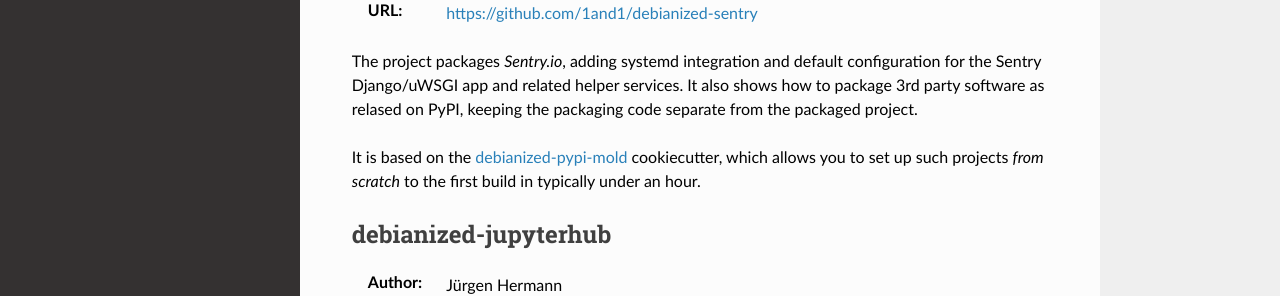
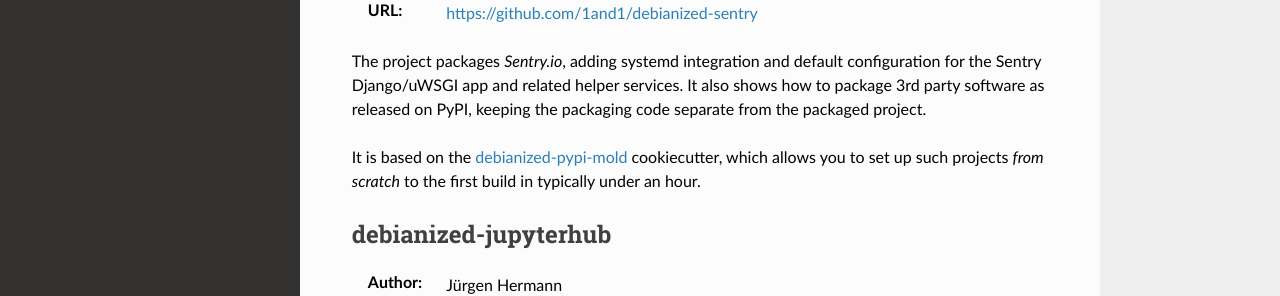
Before and after one commit to spotify/dh-virtualenv, a Sphinx documentation site: the page built from doc/examples.rst, in a window 1280 px wide and 1345 px high. Shown: the part 466-762 px from the top of the window. Built offline with Sphinx 7.4.7 and the Read the Docs theme 2.0.0, drawn with Linux system fonts in a browser that asks for light colours.

Commit message:
docs: Fix a few typos
There are small typos in:
- dh_virtualenv/cmdline.py
- dh_virtualenv/deployment.py
- doc/examples.rst
- doc/howtos.rst
- doc/tutorial.rst

Fixes:
- Should read `workstation` rather than `worksatation`.
- Should read `supported` rather than `suported`.
- Should read `released` rather than `relased`.
- Should read `executables` rather than `exectuables`.
- Should read `deprecated` rather than `deprectaed`.

```diff
--- a/doc/examples.rst
+++ b/doc/examples.rst
@@ -20,7 +20,7 @@
 
 The project packages `Sentry.io`, adding systemd integration and default configuration
 for the Sentry Django/uWSGI app and related helper services.
-It also shows how to package 3rd party software as relased on PyPI,
+It also shows how to package 3rd party software as released on PyPI,
 keeping the packaging code separate from the packaged project.
 
 It is based on the `debianized-pypi-mold`_ cookiecutter, which allows you to set up
--- a/doc/howtos.rst
+++ b/doc/howtos.rst
@@ -75,7 +75,7 @@
 do **not** add that directory to the global ``PATH`` by a ``profile.d`` hook or similar.
 This would add all the other stuff in there too, and you simply do not want that.
 
-So use the ``debian/«pkgname».links`` file to add a symbolic link to *those* exectuables
+So use the ``debian/«pkgname».links`` file to add a symbolic link to *those* executables
 you want to be visible, typically the one created by your main application package.
 
 .. code-block:: ini
--- a/doc/tutorial.rst
+++ b/doc/tutorial.rst
@@ -71,7 +71,7 @@
 Using Docker also allows cross-distribution builds.
 
 Otherwise, after you have cloned the repository,
-you must install build tools and dependencies on your worksatation,
+you must install build tools and dependencies on your workstation,
 and then start the build:
 
 .. code-block:: bash
```
Also changed, not shown: 2 other files.
